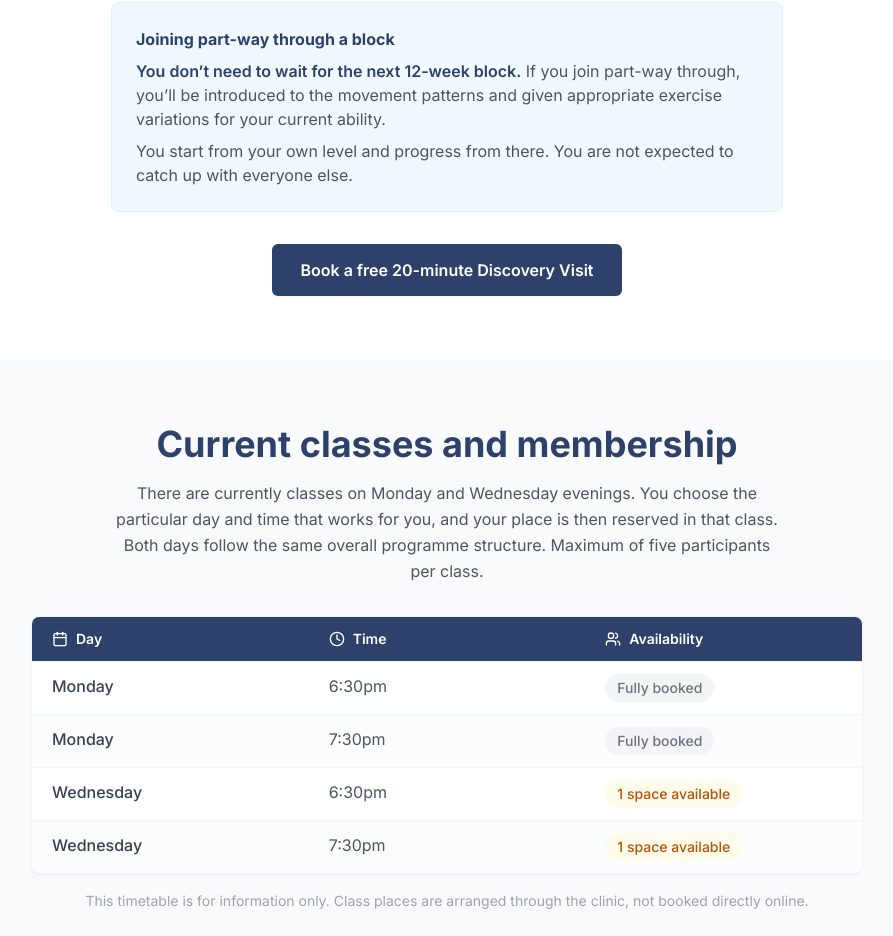
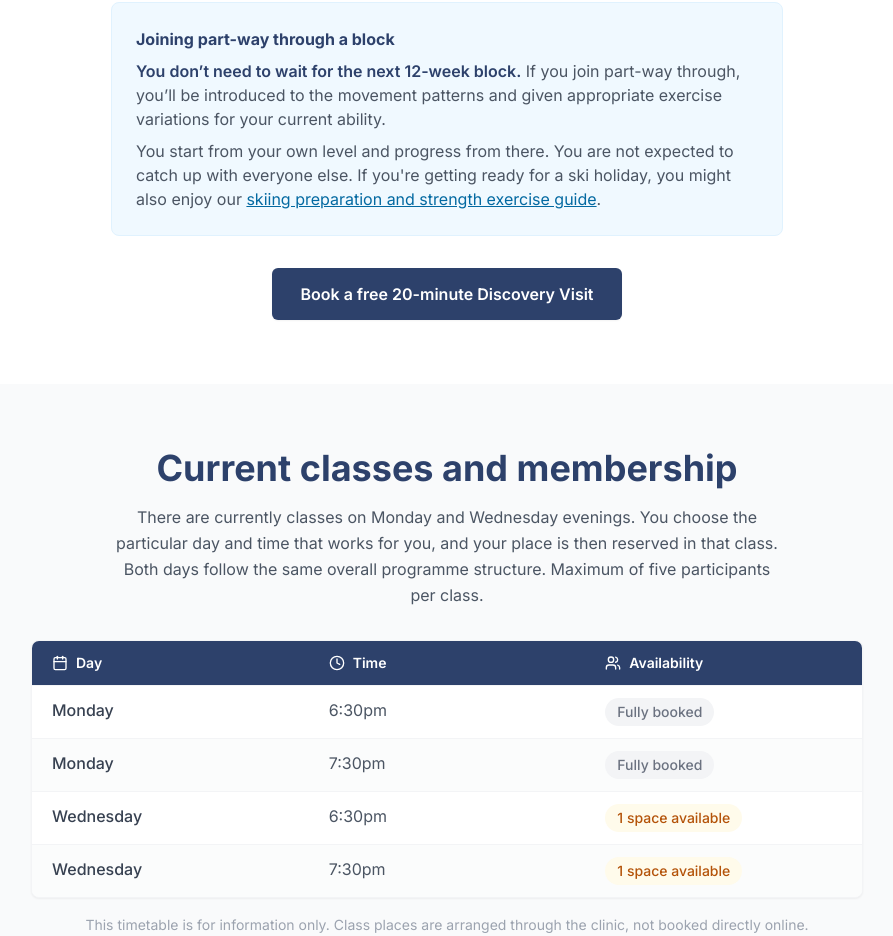
Before and after one commit to CTPhysio/CTPhysio, a React (Vite) app: page /strength-rehab-classes in a window 1280 px wide. Shown: the part 3865-4801 px from the top of the page, without its empty margins (193-1086 px from the left). Built offline with nearby package versions, Linux system fonts and the light colour scheme.

Commit message:
Add contextual skiing advice links in src/components/StrengthRehabClasses.tsx

```diff
--- a/src/components/StrengthRehabClasses.tsx
+++ b/src/components/StrengthRehabClasses.tsx
@@ -341,7 +341,7 @@ const StrengthRehabClasses: React.FC = () => {
                 <span className="font-semibold text-navy-700">You don&rsquo;t need to wait for the next 12-week block.</span> If you join part-way through, you&rsquo;ll be introduced to the movement patterns and given appropriate exercise variations for your current ability.
               </p>
               <p className="text-gray-600 leading-relaxed text-sm md:text-base">
-                You start from your own level and progress from there. You are not expected to catch up with everyone else.
+                You start from your own level and progress from there. You are not expected to catch up with everyone else. If you're getting ready for a ski holiday, you might also enjoy our <Link to="/advice/ski-fitness-exercises/" className="text-sky-700 underline">skiing preparation and strength exercise guide</Link>.
               </p>
             </div>
           </div>
```
